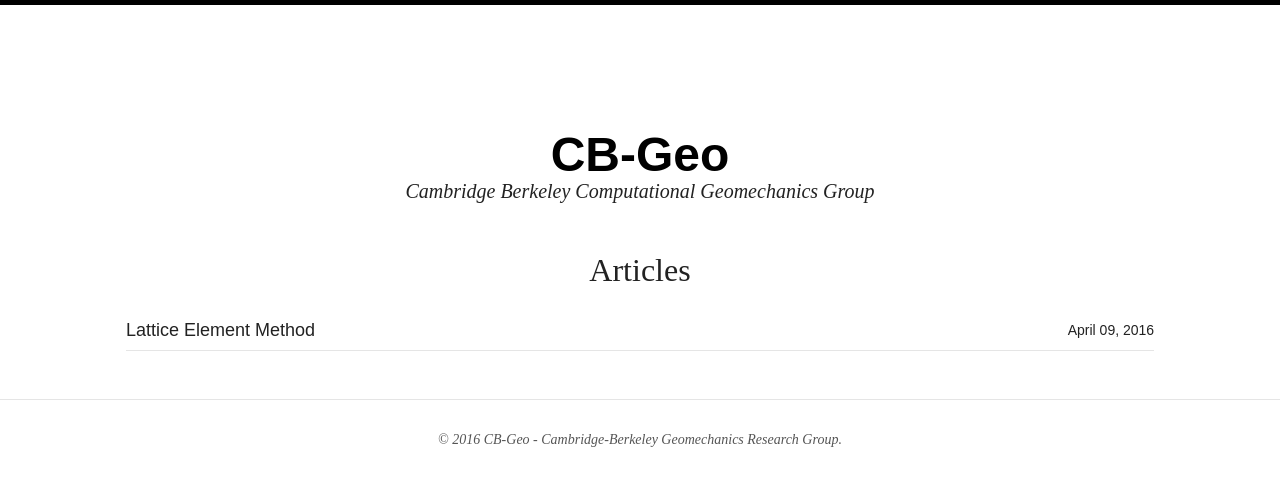
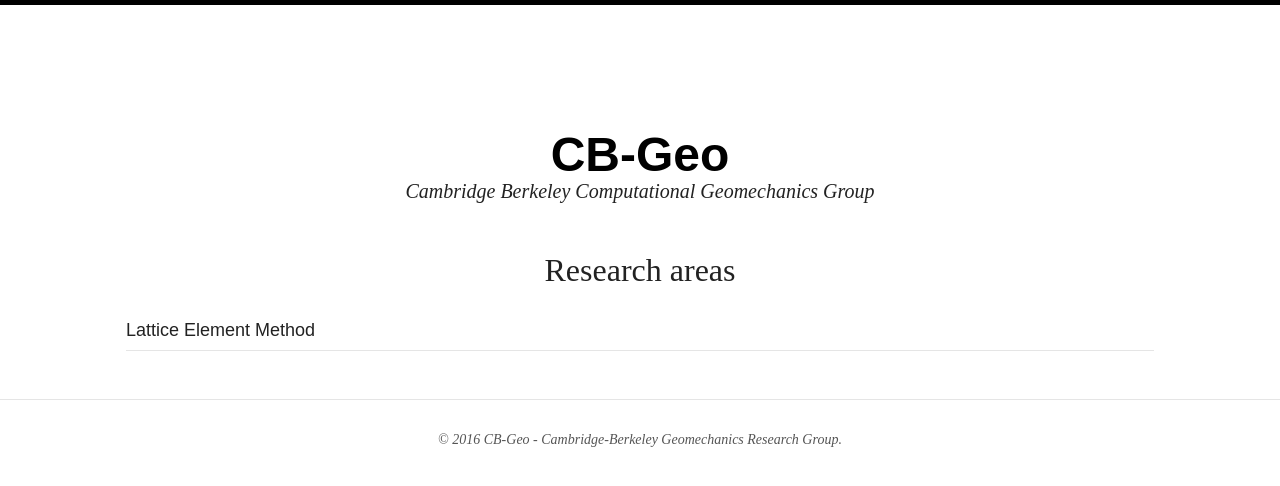
Before and after one commit to cb-geo/cb-geo.github.io, a Jekyll site: the page built from articles/index.md, in a window 1280 px wide. Shown: the top 486 px of the page. Built offline with Jekyll 4.4.1, drawn with Linux system fonts in a browser that asks for light colours; nearby versions of some CDN libraries; comment, search, counter and statistics services are not loaded.

Commit message:
Moved category articles to research

```diff
--- a/articles/index.md
+++ b/articles/index.md
@@ -1,12 +1,12 @@
 ---
 layout: page
-title: Articles
-excerpt: "An archive of articles sorted by date."
+title: Research areas
+#excerpt: "An archive of articles sorted by date."
 search_omit: false
 ---
 
 <ul class="post-list">
-{% for post in site.categories.articles %}
-  <li><article><a href="{{ site.url }}{{ post.url }}">{{ post.title }} <span class="entry-date"><time datetime="{{ post.date | date_to_xmlschema }}">{{ post.date | date: "%B %d, %Y" }}</time></span>{% if post.excerpt %} <span class="excerpt">{{ post.excerpt | remove: '<p>' | remove: '</p>' }}</span>{% endif %}</a></article></li>
+{% for post in site.categories.research %}
+  <li><research><a href="{{ site.url }}{{ post.url }}">{{ post.title }} <!--<span class="entry-date"><time datetime="{{ post.date | date_to_xmlschema }}">{{ post.date | date: "%B %d, %Y" }}</time></span>-->{% if post.excerpt %} <span class="excerpt">{{ post.excerpt | remove: '<p>' | remove: '</p>' }}</span>{% endif %}</a></research></li>
 {% endfor %}
 </ul>
```
Also changed, not shown: _data/navigation.yml (+5 -5 lines), _posts/research_areas/2016-04-09-lem.md (renamed from _posts/articles/2016-04-09-lem.md, +1 -1 lines), research/index.md (+1 -1 lines), tags/index.md (+2 -2 lines).
